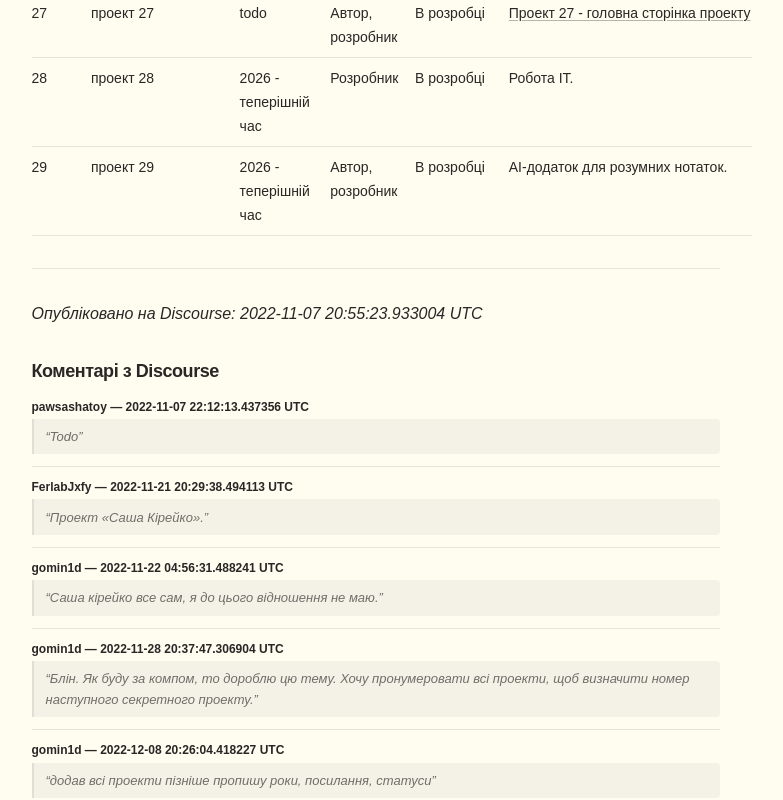
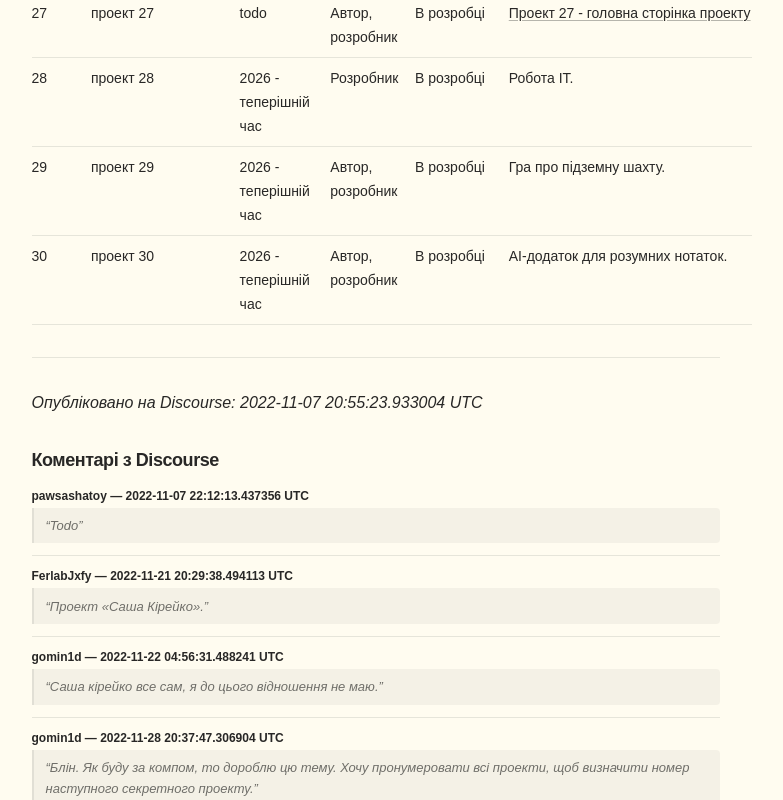
Before and after one commit to gomin1d/gomin1d-blog, an Astro site: page /writings/discourse/30-gomin1da in a window 1280 px wide. Shown: the part 2000-2800 px from the top of the page, without its empty margins (393-1176 px from the left). Built offline with nearby package versions, Linux system fonts and the light colour scheme; Astro itself is replaced by a stand-in of ours.

Commit message:
Оновити описи проектів 29 і 30

```diff
--- a/src/content/writings/discourse/30-gomin1da.md
+++ b/src/content/writings/discourse/30-gomin1da.md
@@ -34,7 +34,8 @@ draft: false
 | 26 | Ґудзик | 2024 | Співавтор, розробник | В розробці | Секретна розробка з Kassper. |
 | 27 | проект 27 | todo | Автор, розробник | В розробці | [Проект 27 - головна сторінка проекту](/writings/discourse/177-topic) |
 | 28 | проект 28 | 2026 - теперішній час | Розробник | В розробці | Робота IT. |
-| 29 | проект 29 | 2026 - теперішній час | Автор, розробник | В розробці | AI-додаток для розумних нотаток. |
+| 29 | проект 29 | 2026 - теперішній час | Автор, розробник | В розробці | Гра про підземну шахту. |
+| 30 | проект 30 | 2026 - теперішній час | Автор, розробник | В розробці | AI-додаток для розумних нотаток. |
 
 ---
 
```
